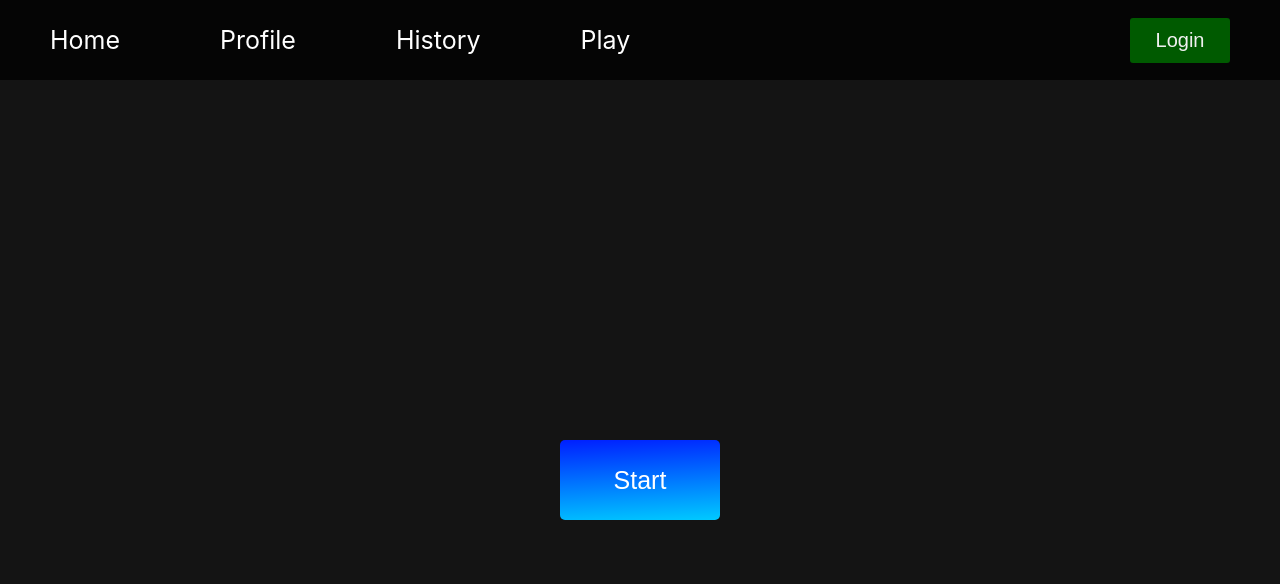
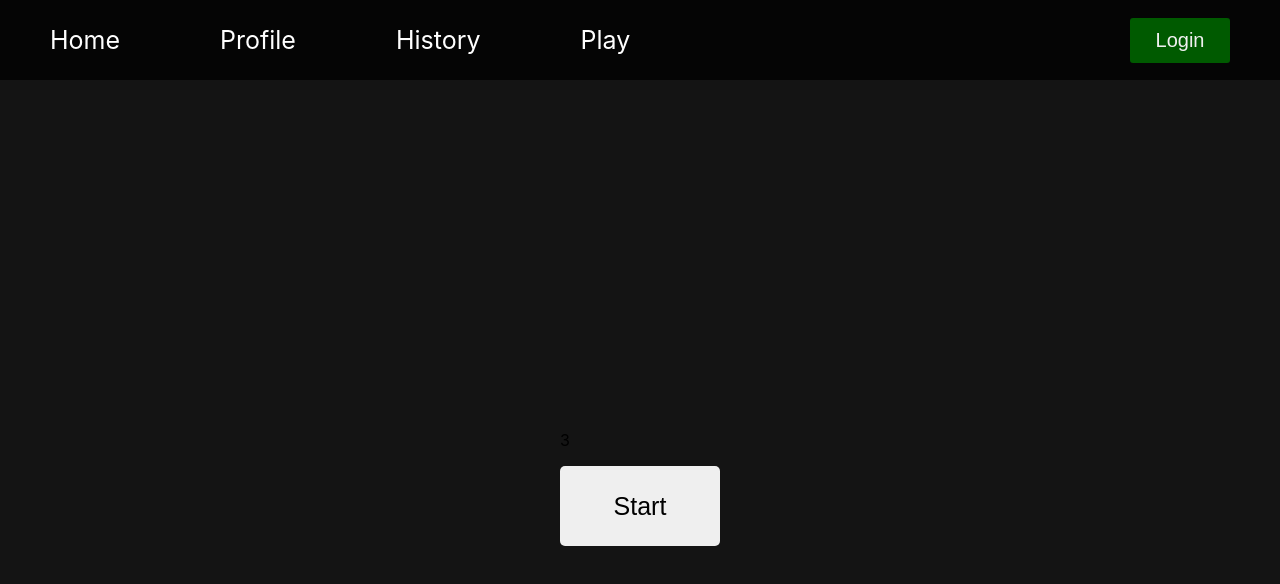
Before and after one commit to Glauco07/songler, a React (Create React App) app in the folder frontend/: page / in a window 1280 px wide. Shown: the top 584 px of the page. Built offline with nearby package versions, Linux system fonts and the light colour scheme; no server answers.

Commit message:
added round logic to gameplay

```diff
--- a/frontend/src/Components/Player/Player.css
+++ b/frontend/src/Components/Player/Player.css
@@ -1,15 +1,7 @@
 .player button {
     width: 160px;
     height: 80px;
-    background: rgb(0, 31, 255);
-    background: linear-gradient(
-        177deg,
-        rgba(0, 31, 255, 1) 0%,
-        rgba(0, 202, 255, 1) 100%
-    );
-
     border: none;
     border-radius: 5px;
-    color: white;
     font-size: 25px;
 }
--- a/frontend/src/Components/Player/Player.jsx
+++ b/frontend/src/Components/Player/Player.jsx
@@ -1,15 +1,18 @@
 import React, { useRef, useState, useEffect } from "react";
 import "./Player.css";
 import mocked_tracks from "../mocked_tracks";
+let numberOfRounds = 3;
 
 const Player = () => {
     let answer = useRef();
     let answers = useRef();
+    let [roundNumber, setRoundNumber] = useState(numberOfRounds);
     const [guesses, setGuesses] = useState([]);
     const [playlist, setPlaylist] = useState([]);
 
     const getPlaylist = () => {
         setPlaylist(mocked_tracks);
+
         return;
         fetch("http://localhost:5000/playlist", { credentials: "include" })
             .then((response) => response.json())
@@ -18,34 +21,27 @@ const Player = () => {
             });
     };
 
-  const gameLogic = () => {
-    if (playlist.length < 1) return
-    let numberOfRounds = 3;
-    answers.current = playlist.splice(0, numberOfRounds);
-    console.log(playlist);
-    // for (const answer in answers) {
-    //   console.log(answers[answer]);
-    // }
-
-    while (numberOfRounds--) {
-      console.log('começou')
-      console.log(numberOfRounds);
-      let round = playlist.splice(0, 5);
-      answer.current = answers.current.pop()
-      round.push(answer.current);
-      setGuesses(round);
-      console.log(round);
-    }
+    const getResult = (e) => {
+        if (e.target.innerText === answer.current.title)
+            e.target.style.backgroundColor = "green";
+        else e.target.style.backgroundColor = "red";
+        setRoundNumber(roundNumber - 1);
     };
 
-  const getResult = (button) => {
-    return button.target.innerText === answer.current.title
-  }
-
-  useEffect(gameLogic, [playlist]);
+    useEffect(() => {
+        answers.current = playlist.splice(0, roundNumber);
+        if (playlist.length < 1 || roundNumber <= 0) return;
+        let round = playlist.splice(0, 5);
+        answer.current = answers.current.pop();
+        round.push(answer.current);
+        round.sort(() => Math.random() - 0.5);
+        setGuesses(round);
+        console.log(roundNumber);
+    }, [playlist, roundNumber]);
 
     return (
-    <div className="player">
+        <div className='player'>
+            <p>{roundNumber}</p>
             {guesses.length === 0 ? (
                 <div>
                     <button onClick={getPlaylist}>Start</button>
```
Lines whose indentation alone changed are shown as unchanged.
